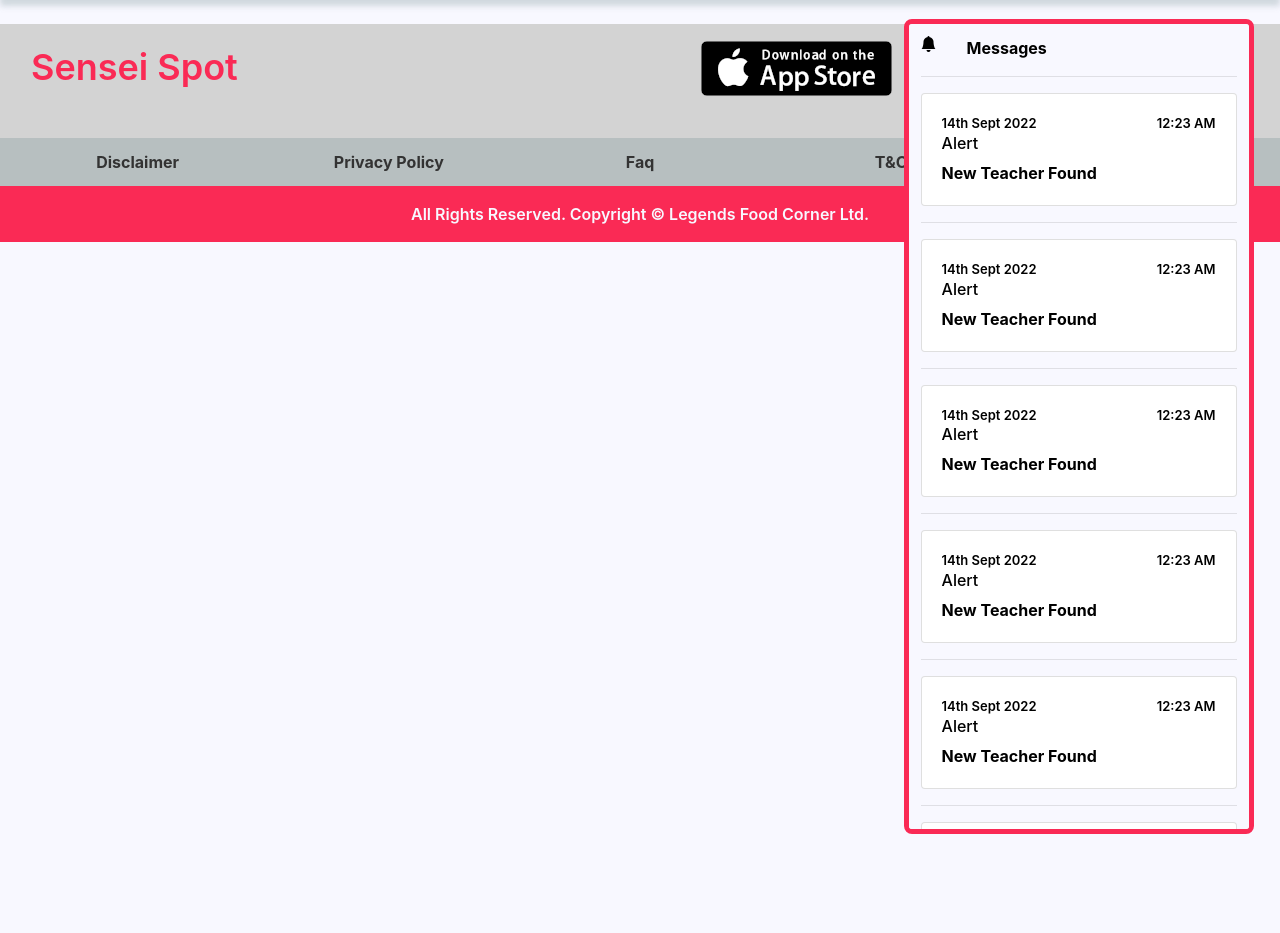
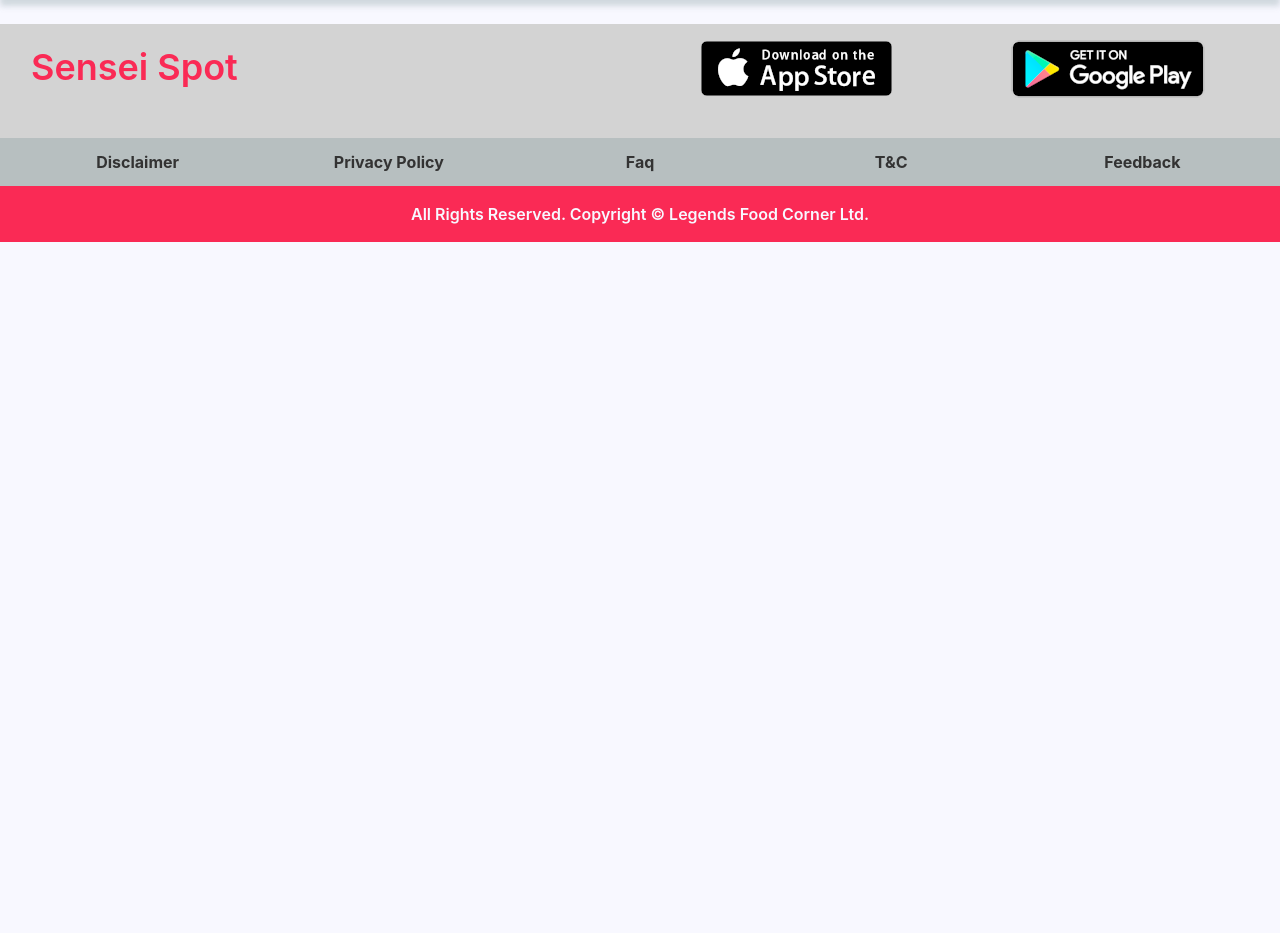
Before and after one commit to 207legends/sensei-spot, a Flask app: page /help in a window 1280 px wide. Shown: the part 53-986 px from the top of the page. Run offline with Flask 2, Linux system fonts and the light colour scheme; parts of the project's set-up code (start-up, migrations or seed data) failed here and were passed over; some libraries are stand-ins or nearby versions.

Commit message:
added notifications

```diff
--- a/templates/utilities/notification-card/notification-card.htm
+++ b/templates/utilities/notification-card/notification-card.htm
@@ -1,7 +1,6 @@
 {% macro notification_card() %}
-<div class="row">
+<div class="row" style="margin-bottom: 6px;">
     <div class="col">
-        <hr>
         <div class="card">
             <div class="card-body">
                 <div class="row" style="font-size: small;font-weight:600;">
@@ -11,7 +10,8 @@
                 <div class="notification-type">
                     <h6>Alert</h6>
                 </div>
-                <div class="notification-content">
+                <div class="notification-content"
+                    style="color: var(--color-secondary);font-weight:500;font-size:medium">
                     New Teacher Found
                 </div>
             </div>
--- a/templates/utilities/top-navigation/top-navigation.htm
+++ b/templates/utilities/top-navigation/top-navigation.htm
@@ -5,25 +5,14 @@
         width: 350px;
         position: absolute;
         background: var(--color-primary);
-        transform: translateY(38px) translateX(-50%);
+        transform: translateY(24px) translateX(-50%);
         color: black;
-        padding: 12px;
         border-radius: 8px;
         border: thick solid var(--color-accent);
         max-height: 50vh;
         overflow-y: auto;
-    }
-
-    .notification-wrapper::before {
-        content: '';
-        width: 0;
-        height: 0;
-        border: 12px solid var(--color-accent);
-        position: absolute;
-        right: 50%;
-        top: 0;
-        border-color: transparent transparent var(--color-accent) transparent;
-        transform: translateY(-28px) translateX(50%);
+        overflow-x: hidden;
+        display: none;
     }
 </style>
 
@@ -50,17 +39,20 @@
 
     <ul class="custom-navbar-content" style="position: absolute;right:0;top:50%;transform: translateY(-50%);">
         <li class="nav-item">
-            <i class="bi bi-bell-fill" style="color: var(--color-primary);"></i>
-            <div class="notification-wrapper">
-                <div class="row">
+            <i class="bi bi-bell-fill" style="color: var(--color-primary);cursor: pointer;"
+                onclick="toggleNotification()"></i>
+            <div class="notification-wrapper" id="notification-wrapper">
+                <div class="row"
+                    style="position: sticky;top:0;background-color: var(--color-accent);z-index: 99;padding: 12px;box-shadow: 0 2px 4px 0 var(--color-shdaow);color: var(--color-primary);">
                     <div class="col-auto">
-                        <i class="bi bi-bell-fill"></i>
+                        <i class="bi bi-bell-fill"
+                            style="font-size: large;position: absolute;top: 50%;transform: translateY(-50%);"></i>
                     </div>
                     <div class="col">
                         Messages
                     </div>
                 </div>
-                <div class="row">
+                <div class="row" style="padding: 12px;">
                     <div class="col">
                         {% for i in range(10) %}
                         {{ notification_card() }}
@@ -95,4 +87,15 @@
             document.querySelector("body").style.overflow = "hidden";
         }
     }
+
+    function toggleNotification() {
+        let e = document.getElementById("notification-wrapper");
+
+        if (e.style.display === "block") {
+            e.style.display = "none";
+        }
+        else {
+            e.style.display = "block";
+        }
+    }
 </script>
--- a/templates/utilities/trending-skill/trending-skill-card.htm
+++ b/templates/utilities/trending-skill/trending-skill-card.htm
@@ -6,7 +6,7 @@
         <div class="col">
             <div style="position: relative;">
                 <span class="skill-fav"><i class="bi bi-heart-fill"></i></span>
-                <img class="skill-image" src="{{ url_for('static', filename='images/sample-dish.jpg') }}">
+                <img class="skill-image" src="{{ url_for('static', filename='images/sample-skill.jpeg') }}">
                 <div class="skill-image-overlay"></div>
             </div>
         </div>
```
Also changed, not shown: static/images/sample-skill.jpeg (added).
